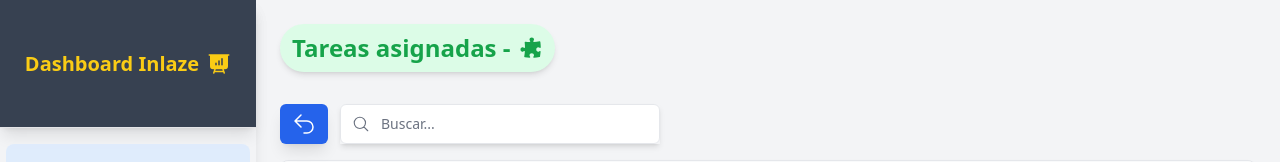
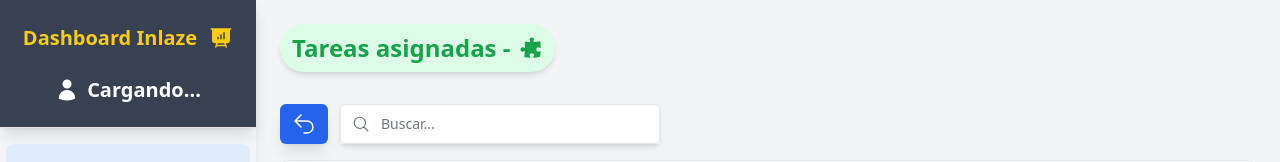
Before and after one commit to JFabian04/front_next_inlaze, a Next.js app: page /dashboard/tasks in a window 1280 px wide. Shown: the top 162 px of the page. Built offline with nearby package versions, Linux system fonts and the light colour scheme; no server answers.

Commit message:
fix: Se corrgio la carga de AuthData en el useEfect

```diff
--- a/app/components/dashboard/Sidebar.tsx
+++ b/app/components/dashboard/Sidebar.tsx
@@ -4,9 +4,25 @@ import { useRouter } from "next/navigation";
 import Link from "next/link";
 import { usePathname } from "next/navigation";
 import axiosInstance from "@/app/utils/axios";
+import { useEffect, useState } from "react";
+import { authValidate } from "@/app/services/userService";
 
 const Sidebar: React.FC = () => {
     const router = useRouter();
+    const [authData, setAuthData] = useState<any>();
+
+    useEffect(() => {
+        const validateAuth = async () => {
+            const auth = await authValidate();
+            if (auth.satus == 'error') {
+                router.push('/')
+            }
+            console.log('AUTH DATA: ', auth);
+
+            setAuthData(auth.data)
+        }
+        validateAuth()
+    }, []);
 
     // Cerrar sesión
     const logout = async () => {
@@ -25,8 +41,10 @@ const Sidebar: React.FC = () => {
 
     return (
         <aside className="w-64 bg-gray-100 shadow-lg h-full flex flex-col">
-            <div className="h-32 p-4 bg-gray-700 shadow-lg font-bold text-center border-b flex gap-2 justify-center items-center text-yellow-400 text-xl">
+            <div className="flex-col h-32 p-4 bg-gray-700 shadow-lg font-bold text-center border-b flex gap-6 justify-center items-center text-yellow-400 text-xl">
+                <div className="flex justify-center items-center gap-3">
                     <span>Dashboard Inlaze</span>
+
                     <svg
                         xmlns="http://www.w3.org/2000/svg"
                         viewBox="0 0 24 24"
@@ -39,6 +57,18 @@ const Sidebar: React.FC = () => {
                             clipRule="evenodd"
                         />
                     </svg>
+
+                </div>
+                <div className="flex justify-center items-center text-white gap-2">
+                    <svg xmlns="http://www.w3.org/2000/svg" viewBox="0 0 24 24" fill="currentColor" className="size-6">
+                        <path fillRule="evenodd" d="M7.5 6a4.5 4.5 0 1 1 9 0 4.5 4.5 0 0 1-9 0ZM3.751 20.105a8.25 8.25 0 0 1 16.498 0 .75.75 0 0 1-.437.695A18.683 18.683 0 0 1 12 22.5c-2.786 0-5.433-.608-7.812-1.7a.75.75 0 0 1-.437-.695Z" clipRule="evenodd" />
+                    </svg>
+
+                    <label className="capitalize text-white">
+                        {authData?.name?.length > 10 ? `${authData.name.slice(0, 18)}...` : authData?.name || 'Cargando...'}
+                    </label>
+
+                </div>
             </div>
 
             <nav className="mt-4 flex-1 overflow-y-auto">
--- a/app/dashboard/comments/ListComment.tsx
+++ b/app/dashboard/comments/ListComment.tsx
@@ -143,7 +143,7 @@ const ListComment: React.FC<ChatProps> = ({ task, onClose }) => {
             {/* Scrollable container for comments */}
             <div
                 ref={containerRef}
-                className="flex flex-col p-4 bg-gradient-to-b from-green-200 to-blue-200 h-[calc(100%-150px)] overflow-y-auto scrollbar-thin scrollbar-thumb-gray-500/50 scrollbar-track-transparent"
+                className="flex flex-col p-4 bg-gradient-to-b from-green-100 to-blue-100 h-[calc(100%-150px)] overflow-y-auto scrollbar-thin scrollbar-thumb-gray-500/50 scrollbar-track-transparent"
                 onScroll={handleScroll}
             >
                 {comments.map((comment) => (
--- a/app/dashboard/tasks/ModalForm.tsx
+++ b/app/dashboard/tasks/ModalForm.tsx
@@ -7,8 +7,8 @@ import 'react-toastify/dist/ReactToastify.css';
 import { processValidationErrors } from '@/app/utils/validationError';
 import { createTask, getTaskById, updateTask } from '@/app/services/taskService';
 import { validateRangeDate } from '@/app/utils/formatDate';
-import { getUsers } from '@/app/services/userService';
-import { useSearchParams } from 'next/navigation';
+import { authValidate, getUsers } from '@/app/services/userService';
+import { useRouter, useSearchParams } from 'next/navigation';
 
 interface ModalProps {
     isOpen: boolean;
@@ -35,10 +35,24 @@ const ModalForm: FC<ModalProps> = ({ isOpen, onClose, action, initialData, onSuc
     const [searchTerm, setSearchTerm] = useState<string>('');
     const [validDateRange, setvalidDateRange] = useState<any>({});
     const searchParams = useSearchParams();
+    const [authData, setAuthData] = useState<any>();
+
+    const router = useRouter();
 
     useEffect(() => {
         const projectId = searchParams.get('id');
         setProjectId(projectId);
+
+        const validateAuth = async () => {
+            const auth = await authValidate();
+            if (auth.satus == 'error') {
+                router.push('/')
+            }
+            console.log('AUTH DATA: ', auth);
+
+            setAuthData(auth.data)
+        }
+        validateAuth()
     }, []);
 
     // Llenar formulario si es edición
@@ -47,7 +61,7 @@ const ModalForm: FC<ModalProps> = ({ isOpen, onClose, action, initialData, onSuc
             setErrors({});
             if (action === 'edit' && initialData) {
                 try {
-                const {data} = await getTaskById(initialData.id);
+                    const { data } = await getTaskById(initialData.id);
 
                     // Formatea la fecha
                     const formattedDate = initialData.date_limit
@@ -151,11 +165,17 @@ const ModalForm: FC<ModalProps> = ({ isOpen, onClose, action, initialData, onSuc
             <div className="fixed inset-0 flex items-center justify-center z-50">
                 <div className="fixed inset-0 bg-black/25" />
                 <div className="relative bg-white p-6 rounded-lg shadow-lg max-w-md w-full">
+
+                    {authData && authData.rol === 'admin' && (
                         <Dialog.Title className="text-lg font-semibold">
                             {action === 'create' ? 'Registrar' : 'Editar Registro'}
                         </Dialog.Title>
+                    )}
 
                     <form onSubmit={handleSubmit} className="mt-4">
+                        {authData && authData.rol === 'admin' && (
+
+                            <div>
                                 {/* Título */}
                                 <div className="mb-4">
                                     <label className="block text-sm font-medium text-gray-700">Título</label>
@@ -242,7 +262,8 @@ const ModalForm: FC<ModalProps> = ({ isOpen, onClose, action, initialData, onSuc
                                     </ul>
                                 </div>
                                 {errors.users && <p className="text-red-500 text-sm">{errors.users}</p>}
-
+                            </div>
+                        )}
                         {/* Usuarios seleccionados */}
                         <div className="mb-4 shadow-lg border bg-slate-300 px-3 py-1">
                             <label className="block text-sm mb-2 font-medium text-gray-700">Usuarios Seleccionados</label>
@@ -272,14 +293,16 @@ const ModalForm: FC<ModalProps> = ({ isOpen, onClose, action, initialData, onSuc
                                 onClick={onClose}
                                 className="px-4 py-2 bg-gray-300 text-gray-700 rounded-md"
                             >
-                                Cancelar
+                                {authData && authData.rol == 'admin' ? 'Cancelar' : 'Cerrar' }
                             </button>
+                            {authData && authData.rol === 'admin' && (
                                 <button
                                     type="submit"
                                     className="px-4 py-2 bg-blue-500 text-white rounded-md"
                                 >
                                     {action === 'create' ? 'Registrar' : 'Actualizar'}
                                 </button>
+                            )}
                         </div>
                     </form>
                 </div>
--- a/app/dashboard/tasks/TaskTable.tsx
+++ b/app/dashboard/tasks/TaskTable.tsx
@@ -194,17 +194,25 @@ const TaskTable = ({ data, onSuccess }: { data: FormattedTaskTable | null, onSuc
                                 <td className="px-6 py-4 whitespace-nowrap text-sm text-gray-900">
                                     <div className={`flex items-center gap-5 px-5 py-2 shadow bg-gray-200/50 rounded-full ${authData.rol === 'admin' ? 'justify-between' : 'justify-center'}`}>
                                         {/* Botón de Actualizar */}
-                                        {authData && authData.rol === 'admin' && (
+                                        {/* {authData && authData.rol === 'admin' && ( */}
 
-                                            <button
-                                                className="shadow px-3 py-1 text-blue-500 bg-blue-100 hover:bg-blue-200 rounded-md text-sm"
-                                                onClick={() => openModalForEdit(item)}
-                                            >
+                                        <button
+                                            className="shadow px-3 py-1 text-blue-500 bg-blue-100 hover:bg-blue-200 rounded-md text-sm"
+                                            onClick={() => openModalForEdit(item)}
+                                        >
+                                            {authData && authData.rol === 'admin' ? (
+
                                                 <svg xmlns="http://www.w3.org/2000/svg" viewBox="0 0 24 24" fill="currentColor" className="size-6">
                                                     <path d="M21.731 2.269a2.625 2.625 0 0 0-3.712 0l-1.157 1.157 3.712 3.712 1.157-1.157a2.625 2.625 0 0 0 0-3.712ZM19.513 8.199l-3.712-3.712-12.15 12.15a5.25 5.25 0 0 0-1.32 2.214l-.8 2.685a.75.75 0 0 0 .933.933l2.685-.8a5.25 5.25 0 0 0 2.214-1.32L19.513 8.2Z" />
                                                 </svg>
-                                            </button>
-                                        )}
+                                            ):(
+                                            <svg xmlns="http://www.w3.org/2000/svg" fill="none" viewBox="0 0 24 24" strokeWidth={1.5} stroke="currentColor" className="size-6">
+                                                <path strokeLinecap="round" strokeLinejoin="round" d="M15 19.128a9.38 9.38 0 0 0 2.625.372 9.337 9.337 0 0 0 4.121-.952 4.125 4.125 0 0 0-7.533-2.493M15 19.128v-.003c0-1.113-.285-2.16-.786-3.07M15 19.128v.106A12.318 12.318 0 0 1 8.624 21c-2.331 0-4.512-.645-6.374-1.766l-.001-.109a6.375 6.375 0 0 1 11.964-3.07M12 6.375a3.375 3.375 0 1 1-6.75 0 3.375 3.375 0 0 1 6.75 0Zm8.25 2.25a2.625 2.625 0 1 1-5.25 0 2.625 2.625 0 0 1 5.25 0Z" />
+                                            </svg>
+
+                                            )}
+                                        </button>
+                                        {/* )} */}
                                         {/* Botón de ver Tareas */}
                                         <button
                                             className="shadow px-3 py-1 text-green-500 bg-green-100 hover:bg-green-200 rounded-md text-sm"
```
Lines whose indentation alone changed are shown as unchanged.
